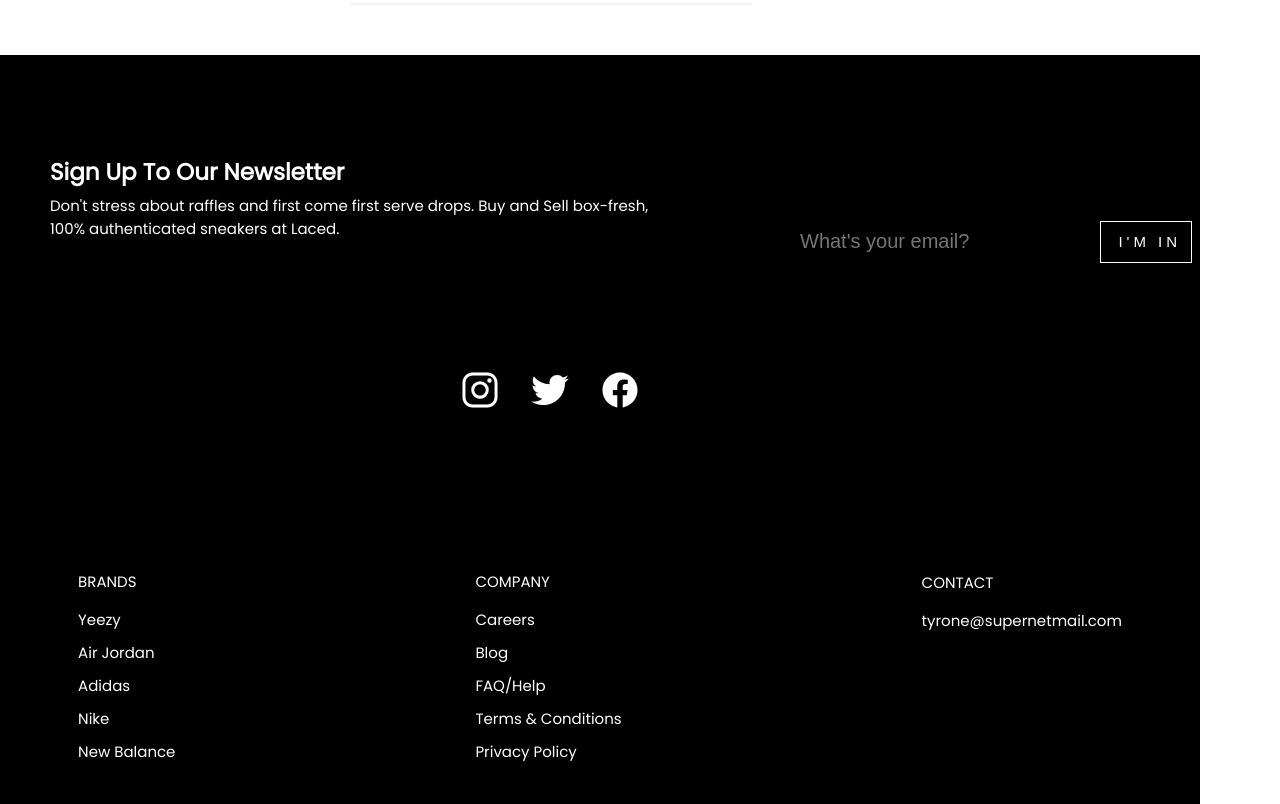
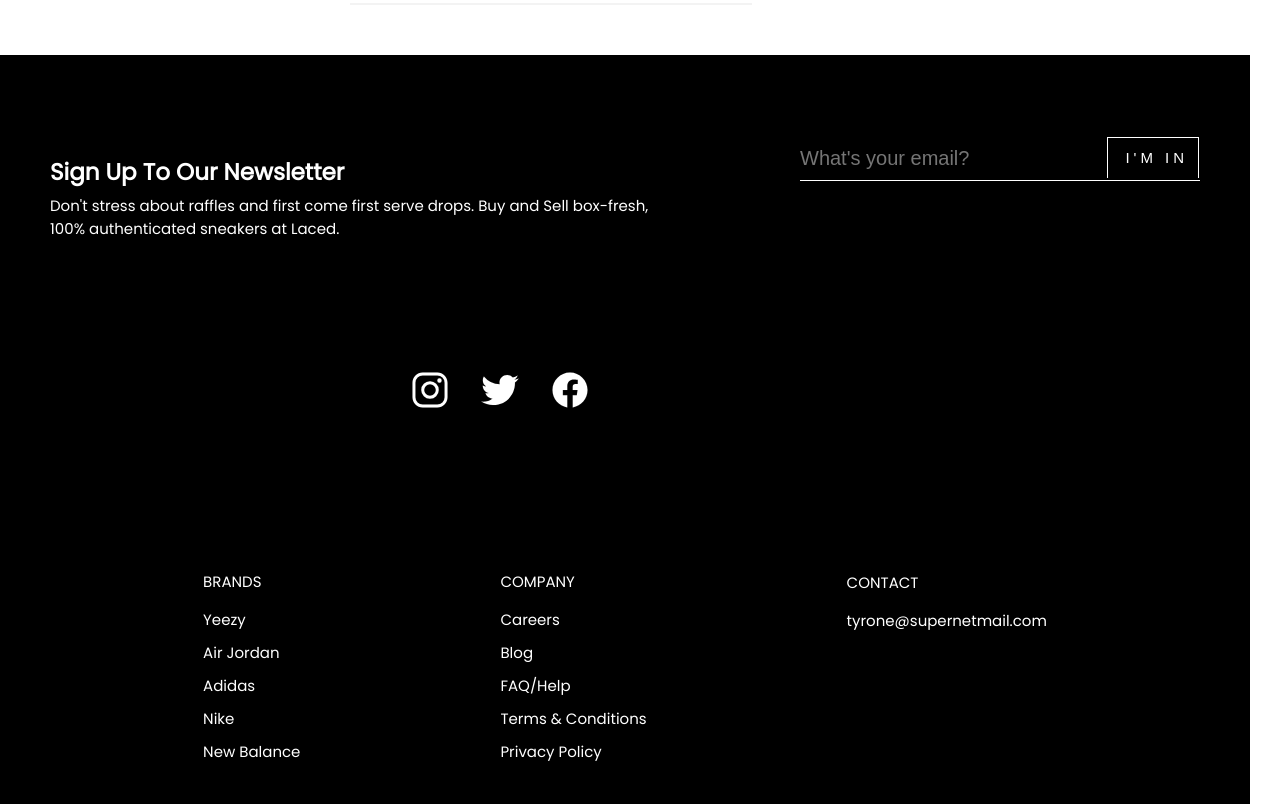
Before and after one commit to TyDk25/Laced-Clone, a plain HTML site: page index.html in a window 1280 px wide. Shown: the part 956-1760 px from the top of the page. Drawn offline with nearby package versions, Linux system fonts and the light colour scheme.

Commit message:
media queries

```diff
--- a/index.html
+++ b/index.html
@@ -103,7 +103,7 @@
 
   <div class="brand-list">
     <p class="item-list">Sell Item</p>
-    <span class="or"">Or</span>
+    <span class="or">Or</span>
 <p class=" item-list">Air Jordan 1</p>
 
       <p class="item-list">Nike Dunk</p>
@@ -183,7 +183,7 @@
     <div class="mp-img-txt">
       <p class="mp-text">Nike Dunk Two Tone GS</p>
       <p class="two-tone-price">£160</p>
-      <p class="mp-text">Air Jordan 1 Mid Diamond Mid GS</p>
+      <p class="mp-text dm">Air Jordan 1 Mid Diamond Mid GS</p>
       <p class="diamond-mid-price">£140</p>
       <p class="mp-text linen-mid">Air Jordan 1 Mid Linen</p>
       <p class="linen-mid-price">£180</p>
--- a/style.css
+++ b/style.css
@@ -385,7 +385,7 @@ h2 {
 
 .placeholder-txt {
   position: absolute;
-  border-bottom: 1px solid white;
+  /* border-bottom: 1px solid white; */
   margin-top: 6rem;
   width: 37.8%;
 }
@@ -404,6 +404,7 @@ h2 {
   position: absolute;
   bottom: 0.05rem;
   border: 1px solid white;
+  border-bottom: none;
   color: black;
   height: 3rem;
   padding: 0.5rem;
@@ -628,6 +629,7 @@ width: 100%;
     font-weight: bold;
     text-align: center;
     cursor: pointer;
+    border-bottom: none;
   }
 
   .placeholder-txt {
@@ -802,14 +804,14 @@ margin-right: 3rem;
 
 
       .splitter {
-        width: 100rem;
+        width: 95rem;
       }
 
       footer {
         margin-top: 5rem;
         padding: 30rem;
         background-color: black;
-        width: 70rem;
+        width: 75rem;
         margin-left: -10rem;
         font-size: 0.5rem;
         overflow-x: hidden;
@@ -823,8 +825,13 @@ margin-right: 3rem;
       }
 
       .placeholder {
-        margin-left: 60rem;
+  margin-left: 50rem;
+  margin-top: -60rem;
+
       }
+
+
+
 
       .footer-line-div {
         width: 40rem;
@@ -838,7 +845,7 @@ margin-right: 3rem;
 justify-content: center;
 align-items: center;
 margin-left: 10rem;
-gap: 30rem;
+gap: 20rem;
 
 
 }
@@ -847,12 +854,15 @@ gap: 30rem;
   display: flex;
   align-items: center;
   justify-content: center;
+  margin-right: 15rem;
+
 
 
 }
 
 .footer-icon {
   margin-bottom: -30rem;
+
 }
 
 .contact-footer {
@@ -862,7 +872,7 @@ gap: 30rem;
 .placeholder {
 display: flex;
 justify-content: flex-end;
-margin-right: 60rem;
+margin-left: 100rem;
 margin-top: -12rem;
 color: white;
 
@@ -871,10 +881,15 @@ color: white;
 .placeholder-txt {
   position: absolute;
   border-bottom: 1px solid white;
-  margin-top: 6rem;
-  width: 30%;
+  margin-top: -1rem;
+  width:40rem;
 }
 
+.Im-in {
+ bottom: -4.8rem;
+ left: 0.7rem;
+ border-bottom: none;
+}
 
 
 .search-txt {
@@ -885,6 +900,11 @@ font-size: 2rem;
 
 .Im-in {
   margin-left: 30rem;
+  margin-bottom: 5rem;
+}
+
+input {
+  margin-top: -90rem;
 }
 
 .fl-line {
```
